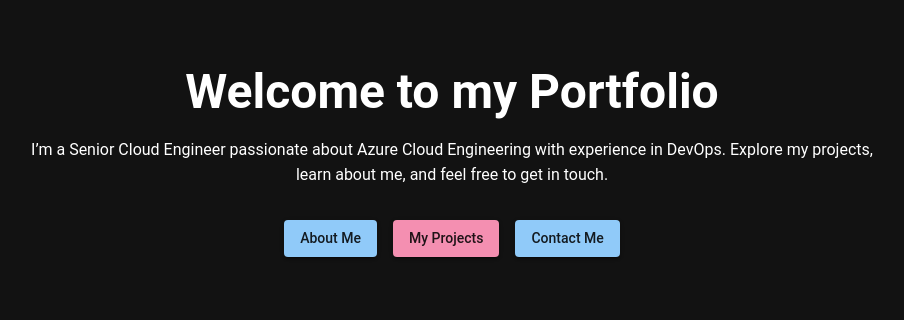
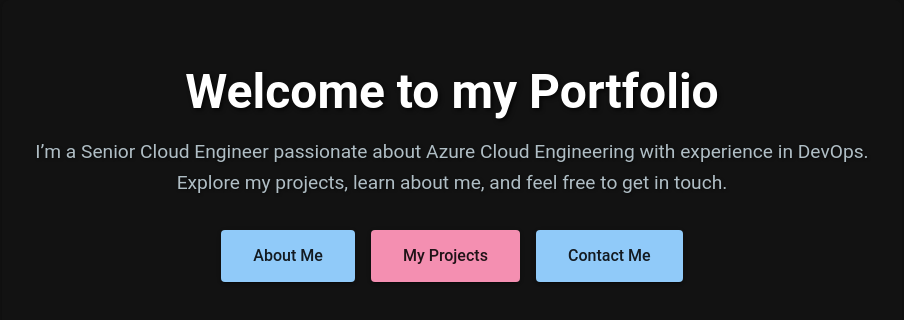
Before and after one commit to alsheikhhusam/PortfolioProject, a Next.js app in the folder my-portfolio/: page / in a window 1280 px wide. Shown: the top 320 px of the page, without its empty margins (188-1092 px from the left). Built offline with nearby package versions, Linux system fonts and the light colour scheme.

Commit message:
Home UI Changes

```diff
--- a/my-portfolio/pages/index.js
+++ b/my-portfolio/pages/index.js
@@ -3,24 +3,99 @@
 
 export default function Home() {
   return (
-    <Container maxWidth="md" sx={{ textAlign: 'center', py: 8 }}>
-      <Typography variant="h1" gutterBottom>
-      Welcome to my Portfolio
+    <Container
+      maxWidth="md"
+      sx={{
+        textAlign: 'center',
+        py: 8,
+        backgroundSize: 'cover',
+        backgroundPosition: 'center',
+        borderRadius: 2,
+        boxShadow: 3,
+        color: 'text.primary',
+      }}
+    >
+      <Typography
+        variant="h1"
+        gutterBottom
+        sx={{
+          fontWeight: 'bold',
+          textShadow: '2px 2px 4px rgba(0, 0, 0, 0.7)', // Add text shadow for better visibility
+        }}
+      >
+        Welcome to my Portfolio
       </Typography>
 
-      <Typography variant="body1" sx={{ mb: 4 }}>
+      <Typography
+        variant="body1"
+        sx={{
+          mb: 4,
+          fontSize: '1.2rem',
+          textShadow: '1px 1px 3px rgba(0, 0, 0, 0.5)', // Subtle text shadow
+          color: 'text.secondary',
+        }}
+      >
         I’m a Senior Cloud Engineer passionate about Azure Cloud Engineering with experience in DevOps. Explore my projects, learn about me, and feel free to get in touch.
       </Typography>
 
-      <Box sx={{ display: 'flex', justifyContent: 'center', gap: 2 }}>
+      <Box
+        sx={{
+          display: 'flex',
+          justifyContent: 'center',
+          gap: 2,
+          mt: 4,
+        }}
+      >
         <Link href="/about" passHref>
-          <Button variant="contained" color="primary">About Me</Button>
+          <Button
+            variant="contained"
+            color="primary"
+            sx={{
+              px: 4,
+              py: 1.5,
+              fontSize: '1rem',
+              transition: 'transform 0.3s ease',
+              '&:hover': {
+                transform: 'scale(1.1)', // Add hover animation
+              },
+            }}
+          >
+            About Me
+          </Button>
         </Link>
         <Link href="/projects" passHref>
-          <Button variant="contained" color="secondary">My Projects</Button>
+          <Button
+            variant="contained"
+            color="secondary"
+            sx={{
+              px: 4,
+              py: 1.5,
+              fontSize: '1rem',
+              transition: 'transform 0.3s ease',
+              '&:hover': {
+                transform: 'scale(1.1)', // Add hover animation
+              },
+            }}
+          >
+            My Projects
+          </Button>
         </Link>
         <Link href="/contact" passHref>
-          <Button variant="contained" color="primary">Contact Me</Button>
+          <Button
+            variant="contained"
+            color="primary"
+            sx={{
+              px: 4,
+              py: 1.5,
+              fontSize: '1rem',
+              transition: 'transform 0.3s ease',
+              '&:hover': {
+                transform: 'scale(1.1)', // Add hover animation
+              },
+            }}
+          >
+            Contact Me
+          </Button>
         </Link>
       </Box>
     </Container>
```
